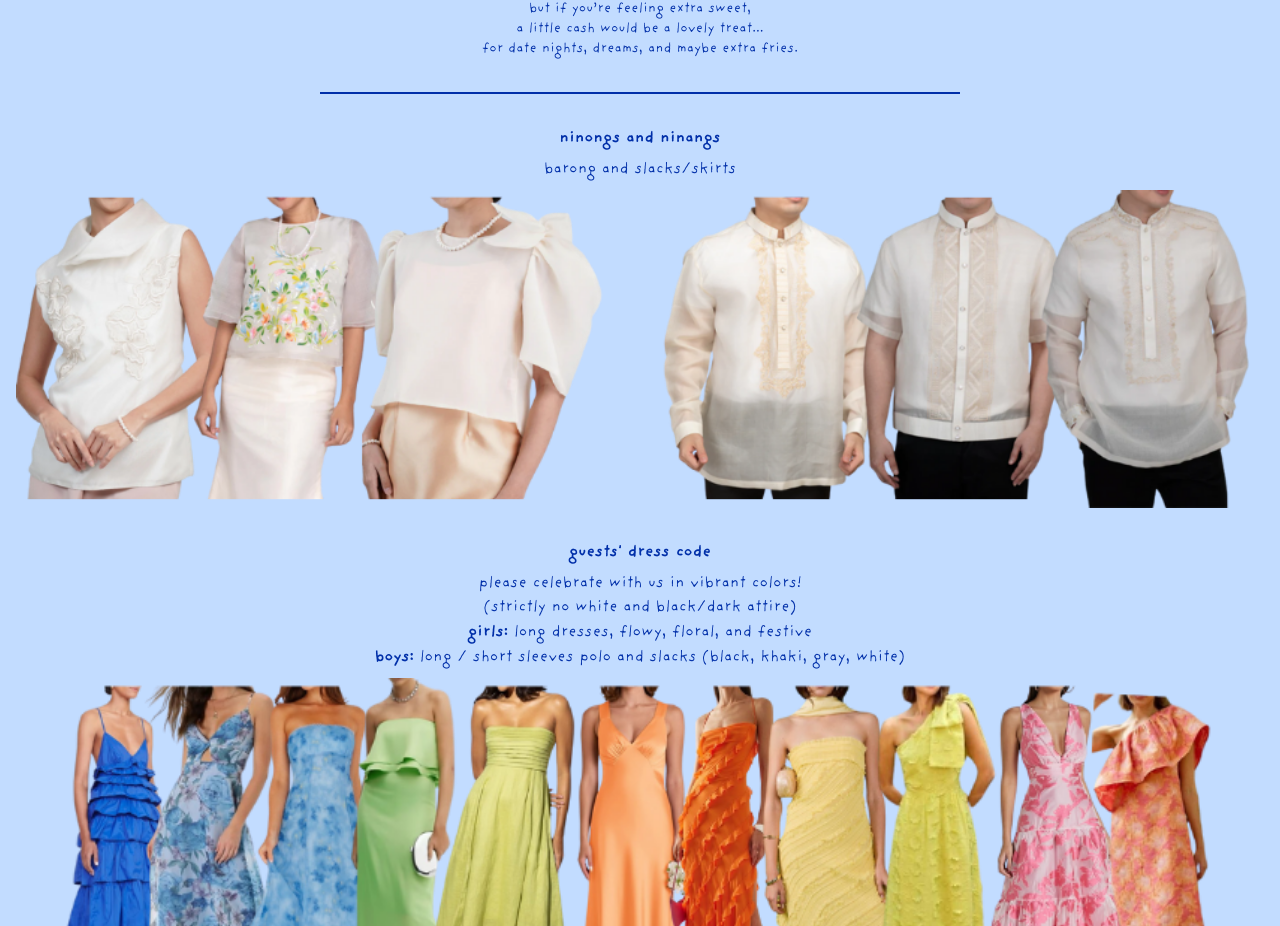
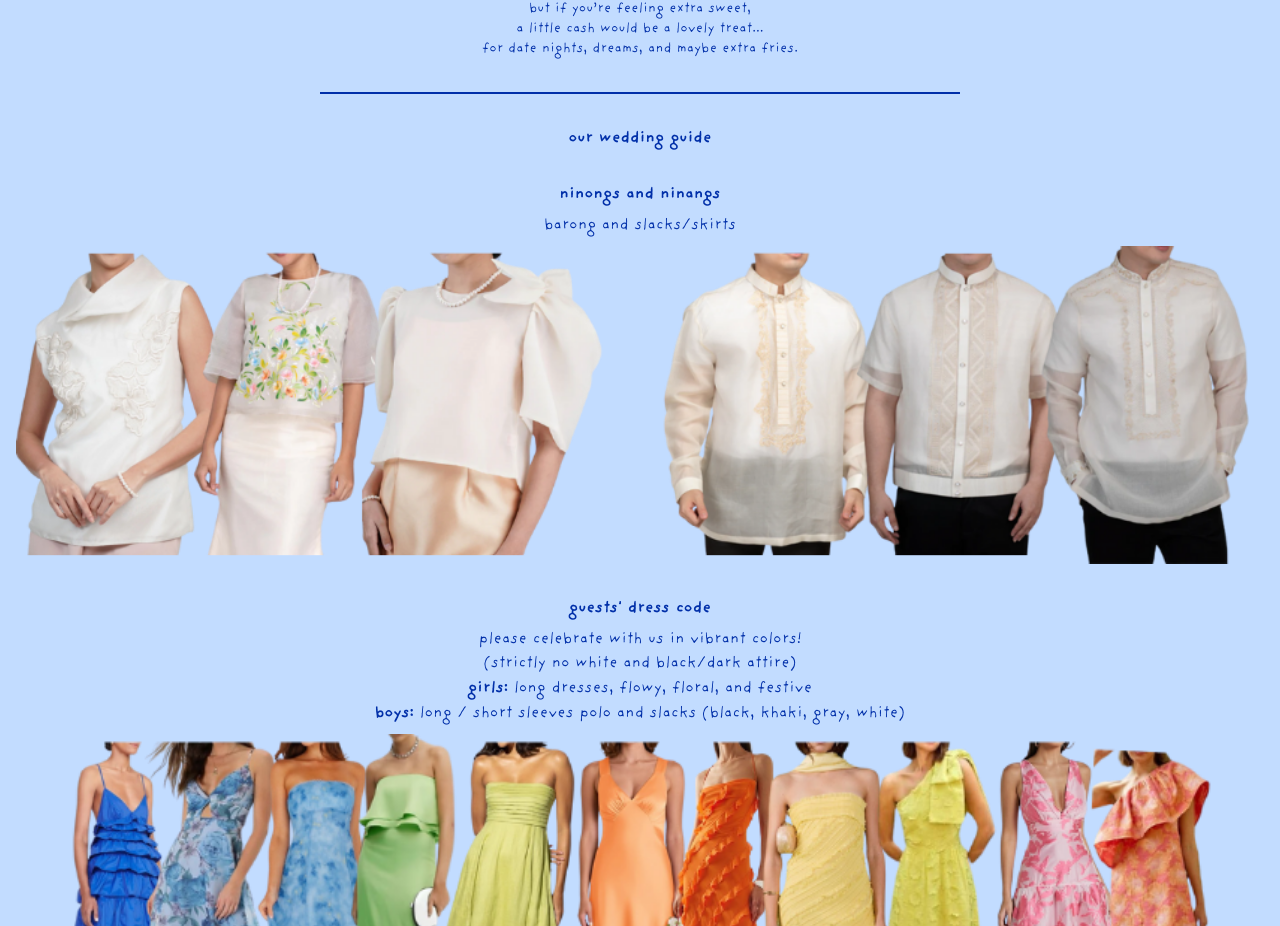
Before and after one commit to brynldrn/shai-bry-evite, a React (Vite) app: page / in a window 1280 px wide. Shown: the part 1774-2700 px from the top of the page. Built offline with nearby package versions, Linux system fonts and the light colour scheme.

Commit message:
fix: add missing text

```diff
--- a/src/App.tsx
+++ b/src/App.tsx
@@ -199,6 +199,7 @@ function App() {
 
       {/* page 4 */}
       <Container>
+        <strong className='font-providence-sans text-primary-blue'>our wedding guide</strong>
         {/* primary sponsors */}
         <div className='flex flex-col items-center gap-2 text-primary-blue w-full'>
           <strong>ninongs and ninangs</strong>
```
